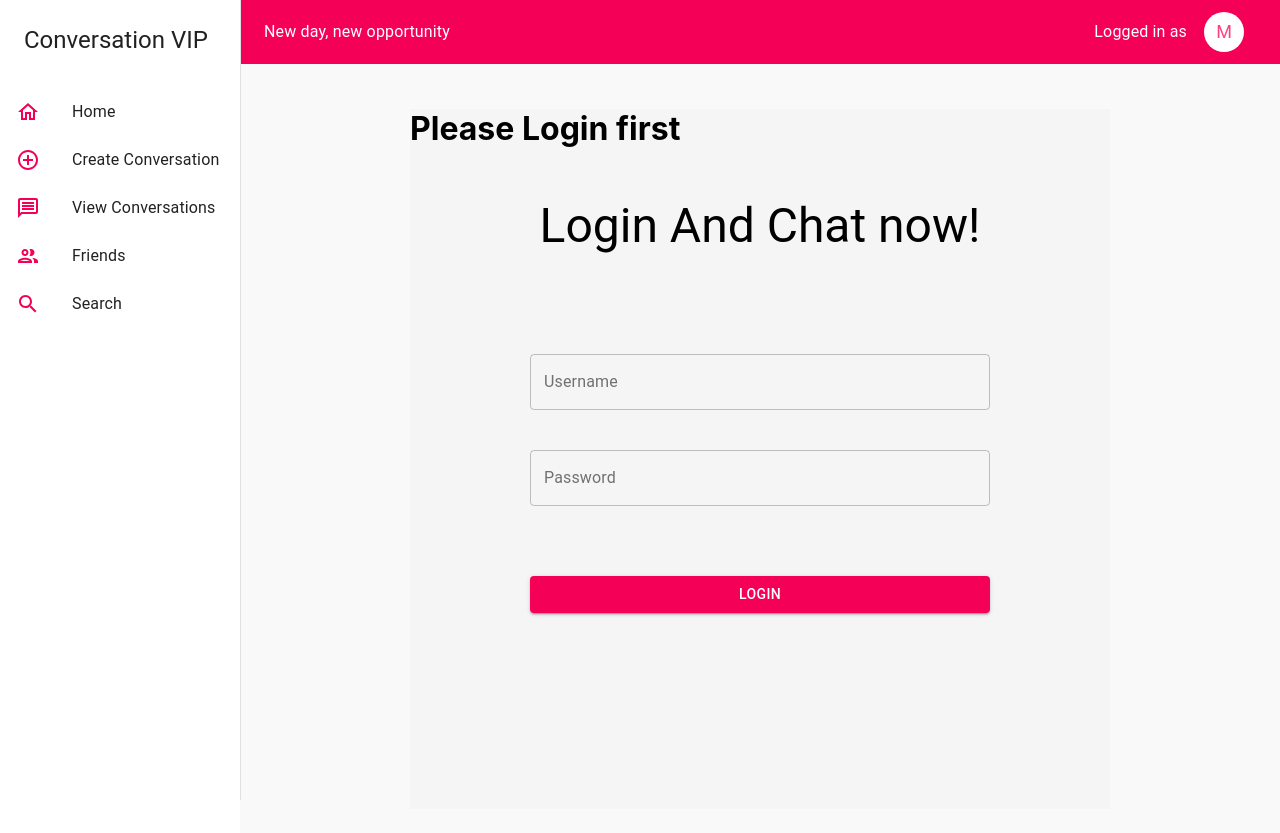
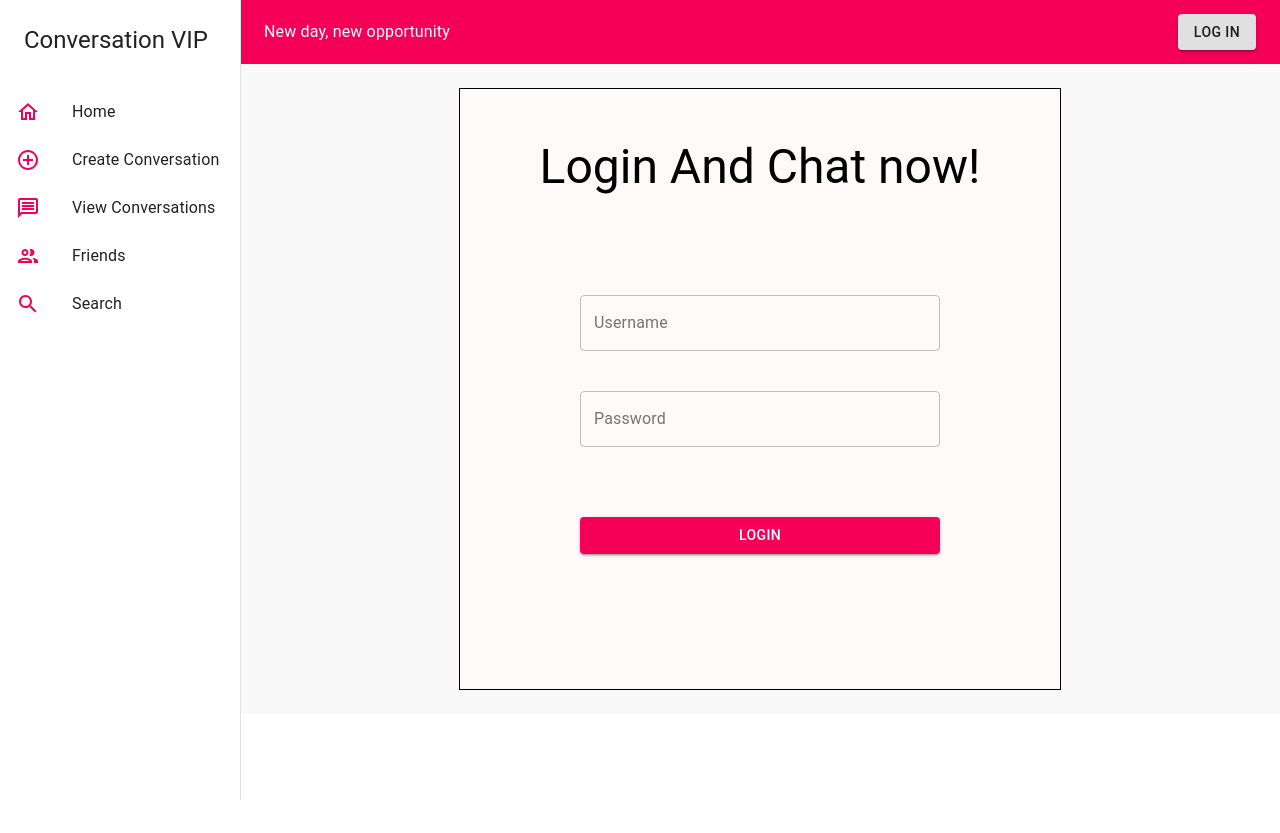
Before and after one commit to v3rti/capp-pfe, a React (Create React App) app: page /Login in a window 1280 px wide. After the commit the page ends 800 px from the top, so only its background shows below. Built offline with nearby package versions, Linux system fonts and the light colour scheme; the HTML template or start-up script is replaced by a standard one.

Commit message:
added the ability to log in, not related to back end but remembers the state and renders the right login page based on the state of isLoggedIn

```diff
--- a/src/App.js
+++ b/src/App.js
@@ -7,8 +7,7 @@ import Friends from './Components/Friends';
 import Search from './Components/Search';
 import {BrowserRouter, Route, Switch} from 'react-router-dom';
 import GlobalState from './Components/ContextTest/GlobalState';
-
-import Login from './Components/Login';
+import Login from './LoginPage/Login';
 
 function App() {
   return (
@@ -38,6 +37,7 @@ function App() {
             <Route exact path="/Login">
               <Login />
             </Route>
+
             <Route>
               <NotFound />
             </Route>
--- a/src/Components/HomePage.js
+++ b/src/Components/HomePage.js
@@ -3,7 +3,7 @@ import { Card, CardMedia, CardContent, Typography, CardActions, Button } from '@
 import {makeStyles} from '@material-ui/core';
 import {useHistory} from 'react-router-dom';
 import MyContext from './ContextTest/MyContext';
-import Login from './Login';
+import Login from '../LoginPage/Login';
 
 const useStyles = makeStyles({
   cardsWrapper: {
@@ -61,11 +61,9 @@ function HomePage(){
   return(
 
     <div className={classes.cardsWrapper}>
-      <h1>{rightPage}</h1>
-      <button onClick={() => setIsLoggedIn(!isLoggedIn)}>Hi</button>
+
       {convos.map(card => {
         return (
-
         <Card className={classes.cardExample}>
           <CardMedia className={classes.cardMediaImage} image={card.image} />
           <CardContent>
--- a/src/Components/Login.js
+++ /dev/null
@@ -1,68 +0,0 @@
-import { TextField, makeStyles, Button, Typography } from '@material-ui/core';
-import React, {useContext} from 'react';
-import {useHistory} from 'react-router-dom';
-import MyContext from './ContextTest/MyContext';
-
-const useStyles = makeStyles({
-  wrapper:{
-    width: "700px",
-    margin: "auto",
-    height: "700px",
-    backgroundColor: "#f5f5f5"
-  },
-  loginForm: {
-    display: "flex",
-    flexDirection:"column",
-    marginTop: "60px",
-    padding: "20px",
-    width: "auto"
-  },
-  loginButton: {
-    margin:"50px 100px"
-  },
-  loginInputs: {
-    margin: "20px 100px"
-  },
-  textTitle: {
-  display: "flex",
-   justifyContent: "center",
-   marginTop: "50px"
-
-  }
-
-});
-
-function Login(){
-
-  const classes = useStyles();
-  const history = useHistory();
-  const {isLoggedIn} = useContext(MyContext);
-  let rightPage;
-  function handleFormSubmit(e){
-    e.preventDefault();
-  }
-  if(isLoggedIn){
-    rightPage = "Welcome user";
-  }else{
-    rightPage = "Please Login first"
-  }
-
-  return(
-  <div className={classes.wrapper}>
-    {console.log(localStorage.getItem('loginStatus'))}
-    <h1>{rightPage}</h1>
-    <Typography className={classes.textTitle} variant="h3">
-      Login And Chat now!
-    </Typography>
-      <form onSubmit={handleFormSubmit} className={classes.loginForm}>
-        <TextField className={classes.loginInputs} variant="outlined" label="Username" />
-        <TextField type="password" className={classes.loginInputs} variant="outlined" label="Password" />
-        <Button onClick={() => history.push('/')} type="submit" variant="contained" color="secondary" className={classes.loginButton}>
-          Login
-        </Button>
-      </form>
-  </div>
-  )
-}
-
-export default Login;
--- a/src/Components/NewNav.js
+++ b/src/Components/NewNav.js
@@ -1,5 +1,5 @@
-import React from 'react'
-import {IconButton, makeStyles} from '@material-ui/core'
+import React, {useContext} from 'react'
+import {Button, IconButton, makeStyles} from '@material-ui/core'
 import Pages from './Pages';
 import Drawer from '@material-ui/core/Drawer';
 import Typography from '@material-ui/core/Typography';
@@ -7,7 +7,7 @@ import {List, ListItem, ListItemIcon, ListItemText} from '@material-ui/core'
 import {AppBar, Toolbar} from '@material-ui/core'
 import {Avatar} from '@material-ui/core';
 import {useHistory, useLocation} from 'react-router-dom';
-
+import MyContext from './ContextTest/MyContext';
 
 
 const drawerWidth = 240;
@@ -61,6 +61,8 @@ function NewNav({children}) {
   const classes = useStyles();
   const history = useHistory();
   const location = useLocation();
+  const {isLoggedIn, setIsLoggedIn} = useContext(MyContext);
+  let loginStatus;
 
   const handleLink = (item) => {
     history.push(item.path);
@@ -75,7 +77,7 @@ function NewNav({children}) {
     }
   }
 
-
+  isLoggedIn ? loginStatus = "Log out" : loginStatus = "Log in"
 
 
   return (
@@ -92,20 +94,21 @@ function NewNav({children}) {
           <Typography className={classes.date}>
               New day, new opportunity
           </Typography>
-          <Typography
-          end
-          >
-            Logged in as
-          </Typography>
+
+          {isLoggedIn ?
+          <>
+          <Typography end>My Profile</Typography>
           <IconButton className={classes.avaIcon}>
           <Avatar
           button
-          onClick={() => history.push('/Login')}
+          onClick={() => setIsLoggedIn(!isLoggedIn)}
           className={classes.avatar}
            >
              M
            </Avatar>
            </IconButton>
+           </>
+           : <Button variant="contained" onClick={() => history.push('/Login')}>Log in</Button>}
         </Toolbar>
       </AppBar>
 
--- /dev/null
+++ b/src/LoginPage/Login.js
@@ -0,0 +1,17 @@
+import React, {useContext} from 'react';
+import MyContext from '../Components/ContextTest/MyContext';
+import LoginForm from './LoginForm';
+import {useHistory} from 'react-router-dom';
+
+function Login(){
+
+  const {isLoggedIn} = useContext(MyContext);
+  const history = useHistory();
+
+  return(<div>
+    {isLoggedIn ? history.push('/') : <LoginForm />}
+    </div>
+  )
+}
+
+export default Login;
--- /dev/null
+++ b/src/LoginPage/LoginForm.js
@@ -0,0 +1,40 @@
+import { TextField,Button, Typography } from '@material-ui/core';
+import React, {useContext} from 'react';
+import {useHistory} from 'react-router-dom';
+import MyContext from '../Components/ContextTest/MyContext';
+import useStyles from './Styles';
+
+
+function LoginForm(){
+
+  const classes = useStyles();
+  const history = useHistory();
+  const {isLoggedIn,setIsLoggedIn} = useContext(MyContext);
+
+
+  function handleFormSubmit(e){
+    e.preventDefault();
+    setIsLoggedIn(true);
+  }
+
+
+
+  return(
+
+    <div className={classes.wrapper}>
+      <Typography className={classes.textTitle} variant="h3">
+        Login And Chat now!
+      </Typography>
+      <form onSubmit={handleFormSubmit} className={classes.loginForm}>
+          <TextField className={classes.loginInputs} variant="outlined" label="Username" />
+          <TextField type="password" className={classes.loginInputs} variant="outlined" label="Password" />
+          <Button type="submit" variant="contained" color="secondary" className={classes.loginButton}>
+            Login
+          </Button>
+      </form>
+    </div>
+
+  )
+}
+
+export default LoginForm;
--- /dev/null
+++ b/src/LoginPage/Styles.js
@@ -0,0 +1,33 @@
+import {makeStyles} from '@material-ui/core';
+
+const useStyles = makeStyles({
+  wrapper:{
+    width: "600px",
+    margin: "auto",
+    height: "600px",
+    backgroundColor: "#FFFAFA",
+    border: "0.5px solid black"
+  },
+  loginForm: {
+    display: "flex",
+    flexDirection:"column",
+    marginTop: "60px",
+    padding: "20px",
+    width: "auto"
+  },
+  loginButton: {
+    margin:"50px 100px"
+  },
+  loginInputs: {
+    margin: "20px 100px"
+  },
+  textTitle: {
+  display: "flex",
+   justifyContent: "center",
+   marginTop: "50px"
+
+  }
+
+});
+
+export default useStyles;
```
